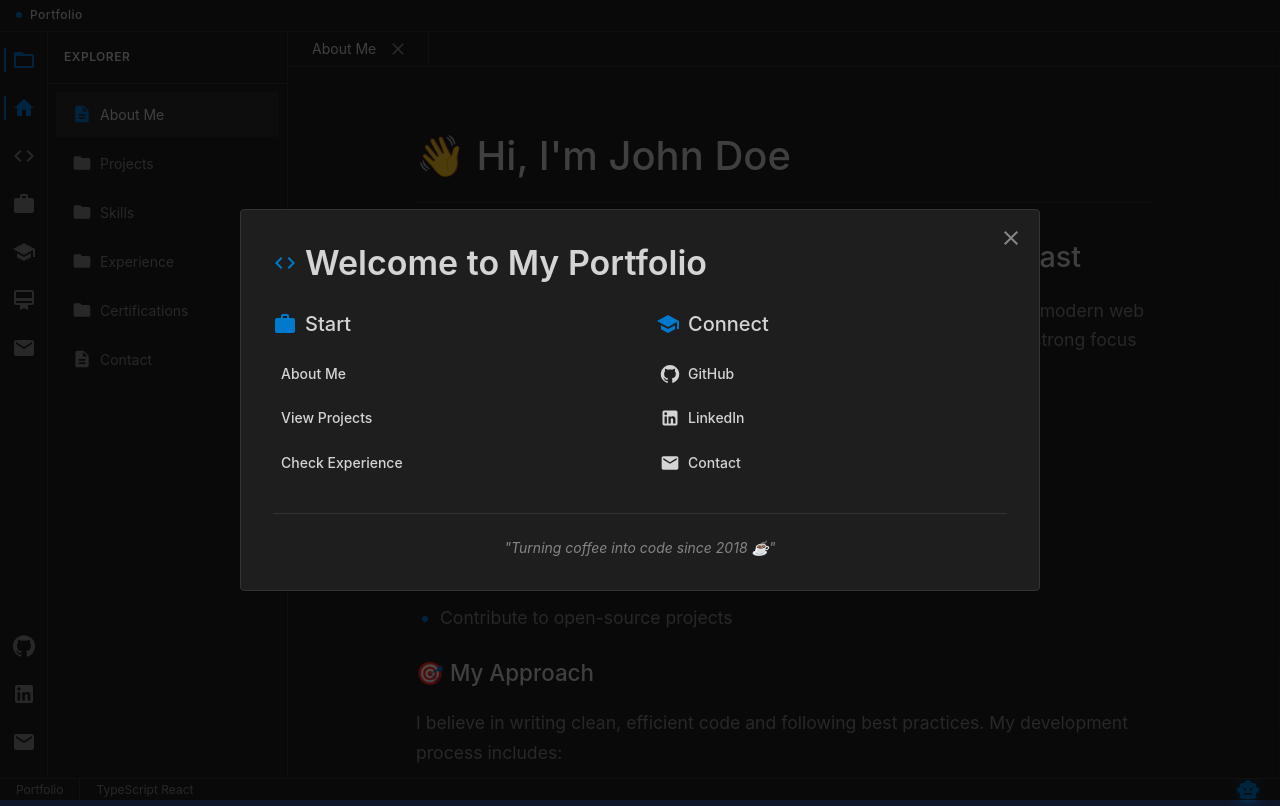
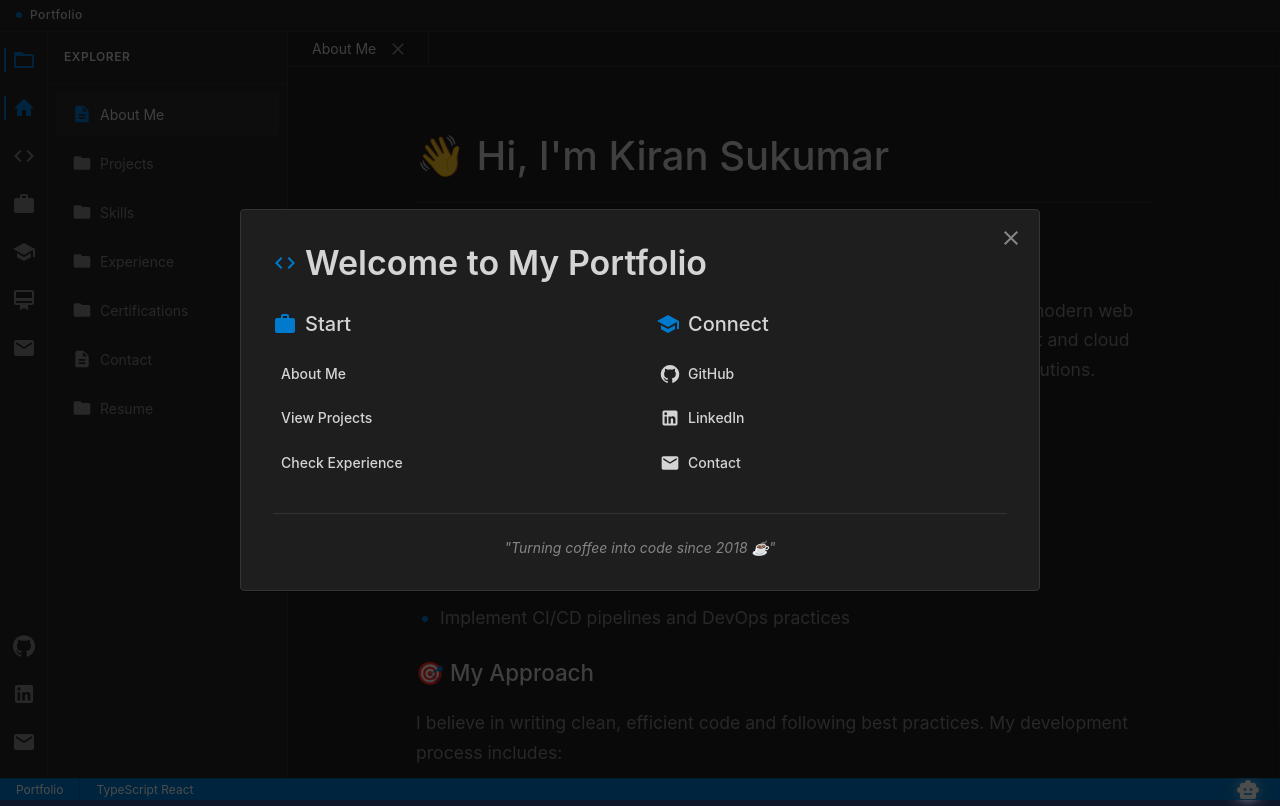
Before and after one commit to Kiran9223/portfolio2.0, a React (Create React App) app: page / in a window 1280 px wide. Built offline with nearby package versions, Linux system fonts and the light colour scheme.

Commit message:
Added new color scheme and resume tab

```diff
--- a/src/components/SidePanel/index.tsx
+++ b/src/components/SidePanel/index.tsx
@@ -53,7 +53,7 @@ const SidePanel: React.FC<SidePanelProps> = ({ fileList, selectedFile, setSelect
       <Box
         sx={{
           width: '48px',
-          bgcolor: '#1E1E1E',
+          bgcolor: '#252526',
           borderRight: '1px solid',
           borderColor: '#333333',
           display: 'flex',
@@ -165,7 +165,7 @@ const SidePanel: React.FC<SidePanelProps> = ({ fileList, selectedFile, setSelect
       <Box
         sx={{
           width: isExplorerCollapsed ? 0 : '240px',
-          bgcolor: '#1E1E1E',
+          bgcolor: '#252526',
           borderRight: '1px solid',
           borderColor: '#333333',
           display: 'flex',
--- a/src/components/StatusBar/index.tsx
+++ b/src/components/StatusBar/index.tsx
@@ -11,9 +11,9 @@ const StatusBar: React.FC = () => {
       <Box
         sx={{
           height: '22px',
-          bgcolor: '#1E1E1E',
+          bgcolor: '#007ACC',
           borderTop: '1px solid',
-          borderColor: '#333333',
+          borderColor: '#0066AA',
           display: 'flex',
           alignItems: 'center',
           px: 2,
@@ -23,7 +23,7 @@ const StatusBar: React.FC = () => {
         <Typography
           variant="caption"
           sx={{
-            color: '#858585',
+            color: '#FFFFFF',
             fontSize: '0.75rem',
             fontWeight: 400,
           }}
@@ -34,13 +34,13 @@ const StatusBar: React.FC = () => {
           sx={{
             height: '100%',
             width: '1px',
-            bgcolor: '#333333',
+            bgcolor: '#0066AA',
           }}
         />
         <Typography
           variant="caption"
           sx={{
-            color: '#858585',
+            color: '#FFFFFF',
             fontSize: '0.75rem',
             fontWeight: 400,
           }}
@@ -52,7 +52,7 @@ const StatusBar: React.FC = () => {
           <IconButton
             onClick={() => setIsChatOpen(true)}
             sx={{
-              color: '#007ACC',
+              color: '#FFFFFF',
               p: 0.5,
               position: 'relative',
               '&::before': {
@@ -64,13 +64,13 @@ const StatusBar: React.FC = () => {
                 width: '32px',
                 height: '32px',
                 borderRadius: '50%',
-                background: 'radial-gradient(circle, rgba(0, 122, 204, 0.2) 0%, rgba(0, 122, 204, 0) 70%)',
+                background: 'radial-gradient(circle, rgba(255, 255, 255, 0.2) 0%, rgba(255, 255, 255, 0) 70%)',
                 transition: 'all 0.3s ease',
               },
               '&:hover': {
-                color: '#D4D4D4',
+                color: '#FFFFFF',
                 '&::before': {
-                  background: 'radial-gradient(circle, rgba(0, 122, 204, 0.4) 0%, rgba(0, 122, 204, 0) 70%)',
+                  background: 'radial-gradient(circle, rgba(255, 255, 255, 0.4) 0%, rgba(255, 255, 255, 0) 70%)',
                   width: '40px',
                   height: '40px',
                 },
@@ -80,7 +80,7 @@ const StatusBar: React.FC = () => {
             <SmartToyIcon
               sx={{
                 fontSize: '1.5rem',
-                filter: 'drop-shadow(0 0 8px rgba(0, 122, 204, 0.5))',
+                filter: 'drop-shadow(0 0 8px rgba(255, 255, 255, 0.5))',
                 transition: 'all 0.3s ease',
               }}
             />
--- a/src/components/TitleBar/index.tsx
+++ b/src/components/TitleBar/index.tsx
@@ -6,7 +6,7 @@ const TitleBar: React.FC = () => {
     <Box
       sx={{
         height: '32px',
-        bgcolor: '#1E1E1E',
+        bgcolor: '#252526',
         borderBottom: '1px solid',
         borderColor: '#333333',
         display: 'flex',
--- a/src/components/WelcomePage/index.tsx
+++ b/src/components/WelcomePage/index.tsx
@@ -17,6 +17,7 @@ interface WelcomePageProps {
     linkedin: string;
     email: string;
   };
+
 }
 
 const WelcomePage: React.FC<WelcomePageProps> = ({ onClose, onNavigate, socialLinks }) => {
--- a/src/content.ts
+++ b/src/content.ts
@@ -4,19 +4,19 @@ export const socialLinks: SocialLink[] = [
   {
     id: 'github',
     platform: 'GitHub',
-    url: 'https://github.com/yourusername',
+    url: 'https://github.com/Kiran9223',
     icon: 'GitHubIcon'
   },
   {
     id: 'linkedin',
     platform: 'LinkedIn',
-    url: 'https://linkedin.com/in/yourusername',
+    url: 'http://www.linkedin.com/in/kiran-sukumar',
     icon: 'LinkedInIcon'
   },
   {
     id: 'email',
     platform: 'Email',
-    url: 'mailto:your.email@example.com',
+    url: 'mailto:kiransukumar@csu.fullerton.edu',
     icon: 'EmailIcon'
   }
 ];
@@ -28,25 +28,26 @@ export const fileList: Array<{ id: PortfolioSection; label: string; fileName: st
   { id: 'experience', label: 'Experience', fileName: 'experience.json' },
   { id: 'certifications', label: 'Certifications', fileName: 'certifications.json' },
   { id: 'contact', label: 'Contact', fileName: 'contact.md' },
+  { id: 'resume', label: 'Resume', fileName: 'resume.pdf' },
 ];
 
 export const content: Record<PortfolioSection, { title: string; body: string }> = {
   about: {
     title: 'About Me',
     body: `
-# 👋 Hi, I'm John Doe
+# 👋 Hi, I'm Kiran Sukumar
 
-## Full Stack Developer & Open Source Enthusiast
+## Full Stack Developer
 
-I'm a passionate software engineer with 5+ years of experience in building modern web applications. I specialize in React, Node.js, and cloud technologies, with a strong focus on creating scalable and maintainable solutions.
+I'm a passionate software engineer with 4 years of experience in building modern web applications. I specialize in Java, Python, Spring Boot, FastAPI, Flask, React and cloud technologies, with a strong focus on creating scalable and maintainable solutions.
 
 ### 🚀 What I Do
 
 - Design and develop full-stack web applications
 - Build and maintain RESTful APIs and microservices
+- Integrate LLM and other AI tools to enhance application functionality
 - Create responsive and accessible user interfaces
 - Implement CI/CD pipelines and DevOps practices
-- Contribute to open-source projects
 
 ### 🎯 My Approach
 
@@ -59,77 +60,90 @@ I believe in writing clean, efficient code and following best practices. My deve
 
 ### 🌟 Current Focus
 
-- Exploring Web3 and blockchain technologies
-- Learning Rust and system programming
-- Contributing to open-source projects
+- Exploring LLMs, AI and AI Agents
+- Develop cloud native applications using AWS
 - Building developer tools and utilities
 
 ### 🎓 Education & Background
 
-- B.S. in Computer Science, University of Technology
-- Certified AWS Solutions Architect
-- Regular speaker at tech meetups and conferences
-- Active open-source contributor
+- Master of Science in Computer Science, California State University, Fullerton [Anticipated Graduation: May 2026]
+- Bachelor of Technology in Information Technology, SSN College of Engineering
 
 Feel free to explore my projects and get in touch if you'd like to collaborate!
-    `,
+    `
   },
   projects: {
     title: 'Projects',
     body: JSON.stringify([
       {
         id: 'project1',
-        title: 'E-Commerce Platform',
-        description: 'A full-stack e-commerce platform built with React, Node.js, and MongoDB. Features include user authentication, product management, shopping cart, and payment integration.',
-        technologies: ['React', 'Node.js', 'MongoDB', 'Stripe', 'AWS'],
-        githubUrl: 'https://github.com/username/ecommerce',
-        liveUrl: 'https://ecommerce-demo.com',
+        title: 'Stratosphere',
+        description: 'Developed a dynamic backend with FastAPI and asynchronous programming for secure user subscription management, leveraging JWT-based authentication, RBAC, and real-time usage tracking. Simulated cloud services to enforce subscription plan limits and provided admin functionalities to manage plans, permissions, and user access seamlessly.',
+        technologies: ['Python', 'FASTApi', 'JWT'],
+        githubUrl: 'https://github.com/Kiran9223/stratosphere',
+        liveUrl: 'https://github.com/Kiran9223/stratosphere'
       },
       {
         id: 'project2',
-        title: 'Task Management App',
-        description: 'A collaborative task management application with real-time updates, team workspaces, and progress tracking. Built with React, Firebase, and Material-UI.',
-        technologies: ['React', 'Firebase', 'Material-UI', 'Redux'],
-        githubUrl: 'https://github.com/username/task-manager',
-        liveUrl: 'https://task-manager-demo.com',
+        title: 'CineSage',
+        description: 'Utilized GPT-4 (an LLM) to generate movie embeddings and transform user queries, creating a Generative AI-driven recommendation pipeline underpinned by Retrieval-Augmented Generation (RAG). Leveraged Weaviate\'s vector database for rapid similarity searches and retrieval, enabling context-rich, highly relevant movie recommendations.',
+        technologies: ['Python', 'LLM-GPT4', 'RAG', 'StreamLit', 'VectorDB', 'Weaviate'],
+        githubUrl: 'https://github.com/Kiran9223/movie-recommendation',
+        liveUrl: 'https://github.com/Kiran9223/movie-recommendation'
       },
       {
         id: 'project3',
-        title: 'Weather Dashboard',
-        description: 'A weather dashboard that displays current weather conditions and forecasts using multiple weather APIs. Features include location search, weather maps, and historical data.',
-        technologies: ['React', 'OpenWeather API', 'Chart.js', 'Geolocation API'],
-        githubUrl: 'https://github.com/username/weather-dashboard',
-        liveUrl: 'https://weather-dashboard-demo.com',
+        title: 'Meta Mart',
+        description: 'An auction platform for buying and selling NFTs. The platform allows users to bid on NFTs and the highest bidder wins the NFT. The platform also allows users to mint a new NFT and offer to the auction and view the list of products.',
+        technologies: ['React', 'Solidity', 'Ethers.js', 'Meta Mask', 'IPFS'],
+        githubUrl: 'https://github.com/Kiran9223/Auction-DApp',
+        liveUrl: 'https://github.com/Kiran9223/Auction-DApp'
       },
-    ] as Project[]),
+      {
+        id: 'project4',
+        title: 'WikiMedia',
+        description: 'Developed a backend application to demonstrate the use of Kafka and MySQL to implement a pattern to fetch live data and store it in the DB.',
+        technologies: ['Java', 'Spring Boot', 'Kafka', 'MySQL'],
+        githubUrl: 'https://github.com/Kiran9223/wikimedia',
+        liveUrl: 'https://github.com/Kiran9223/wikimedia'
+      }
+    ] as Project[])
   },
   skills: {
     title: 'Skills',
     body: JSON.stringify([
       {
         category: 'Frontend',
-        items: ['React', 'TypeScript', 'Next.js', 'Redux', 'Material-UI', 'Tailwind CSS', 'HTML5', 'CSS3', 'JavaScript'],
+        items: ['React', 'Angular', 'Material-UI', 'Tailwind CSS', 'HTML5', 'CSS3', 'JavaScript']
       },
       {
         category: 'Backend',
-        items: ['Node.js', 'Express', 'Python', 'Django', 'PostgreSQL', 'MongoDB', 'GraphQL', 'REST APIs'],
+        items: ['Java', 'Python', 'GO', 'Spring Boot', 'FastAPI', 'Flask', 'Kafka', 'Redis', 'MySQL', 'IBM DB2', 'MongoDB', 'REST APIs']
       },
       {
         category: 'Tools & Others',
-        items: ['Git', 'Docker', 'AWS', 'CI/CD', 'Jest', 'Cypress', 'Webpack', 'Vite'],
+        items: ['Git', 'Docker', 'Kubernetes', 'AWS', 'CI/CD']
       },
-    ] as Skill[]),
+      {
+        category: 'AI',
+        items: ['LLM', 'RAG', 'VectorDB', 'Weaviate', 'LangChain', 'Pydantic']
+      },
+      {
+        category: 'Software Design',
+        items: ['Object-Oriented Programming', 'Event-Driven Architecture', 'Microservices', 'RESTful APIs', 'SOLID Principles', 'Design Patterns']
+      }
+    ] as Skill[])
   },
   experience: {
     title: 'Work Experience',
     body: JSON.stringify([
       {
         id: 'exp1',
-        company: 'Tech Innovations Inc.',
-        position: 'Senior Full Stack Developer',
-        location: 'San Francisco, CA',
-        startDate: '2021-01',
-        endDate: 'Present',
+        company: 'IBM',
+        position: 'Software Engineer',
+        location: 'Bengaluru, KA',
+        startDate: '2020-10',
+        endDate: '2024-04',
         description: 'Leading the development of enterprise-scale web applications and mentoring junior developers.',
         responsibilities: [
           'Architected and developed microservices-based applications using Node.js and React',
@@ -138,36 +152,14 @@ Feel free to explore my projects and get in touch if you'd like to collaborate!
           'Conducted code reviews and implemented best practices',
           'Optimized application performance and reduced load times by 40%'
         ],
-        technologies: ['React', 'Node.js', 'TypeScript', 'AWS', 'Docker', 'Kubernetes'],
+        technologies: ['Java', 'Python', 'Spring Boot', 'FastAPI', 'Flask', 'RESTFul APIs', 'IBM Public Cloud', 'Docker', 'Kubernetes'],
         achievements: [
           'Reduced deployment time by 60% through automation',
           'Improved test coverage from 65% to 90%',
-          'Mentored 3 junior developers who were promoted to mid-level positions'
-        ]
-      },
-      {
-        id: 'exp2',
-        company: 'Digital Solutions Ltd.',
-        position: 'Full Stack Developer',
-        location: 'New York, NY',
-        startDate: '2019-03',
-        endDate: '2020-12',
-        description: 'Developed and maintained multiple web applications for enterprise clients.',
-        responsibilities: [
-          'Built responsive web applications using React and Material-UI',
-          'Developed RESTful APIs using Express.js and MongoDB',
-          'Implemented authentication and authorization systems',
-          'Collaborated with UX designers to implement pixel-perfect designs',
-          'Participated in agile development processes'
-        ],
-        technologies: ['React', 'Express.js', 'MongoDB', 'Material-UI', 'Redux', 'Jest'],
-        achievements: [
-          'Delivered 5 major projects on time and under budget',
-          'Reduced bug reports by 35% through improved testing',
-          'Implemented automated testing that saved 20 hours per week'
+          'Mentored 4 new joiners'
         ]
       }
-    ] as WorkExperience[]),
+    ] as WorkExperience[])
   },
   certifications: {
     title: 'Certifications',
@@ -199,34 +191,7 @@ Feel free to explore my projects and get in touch if you'd like to collaborate!
         description: 'Proven expertise in building scalable and reliable applications using Google Cloud technologies.',
         skills: ['Google Cloud', 'Cloud Development', 'DevOps', 'Microservices']
       },
-      {
-        id: 'cert4',
-        title: 'Microsoft Certified: Azure Developer Associate',
-        issuer: 'Microsoft',
-        date: '2023-01',
-        credentialUrl: 'https://www.credly.com/badges/example',
-        description: 'Demonstrated ability to design, build, test, and maintain cloud applications and services on Microsoft Azure.',
-        skills: ['Azure', 'Cloud Development', 'DevOps', 'C#', '.NET']
-      },
-      {
-        id: 'cert5',
-        title: 'Certified Kubernetes Administrator (CKA)',
-        issuer: 'Cloud Native Computing Foundation',
-        date: '2022-09',
-        credentialUrl: 'https://www.credly.com/badges/example',
-        description: 'Proven ability to perform the responsibilities of a Kubernetes administrator in a production environment.',
-        skills: ['Kubernetes', 'Container Orchestration', 'DevOps', 'Cloud Native']
-      },
-      {
-        id: 'cert6',
-        title: 'Oracle Certified Professional, Java SE 11 Developer',
-        issuer: 'Oracle',
-        date: '2022-06',
-        credentialUrl: 'https://www.credly.com/badges/example',
-        description: 'Demonstrated expertise in Java programming language and ability to develop robust applications using Java SE 11.',
-        skills: ['Java', 'Object-Oriented Programming', 'Software Development', 'Enterprise Applications']
-      }
-    ] as Certification[]),
+    ] as Certification[])
   },
   contact: {
     title: 'Contact',
@@ -238,21 +203,16 @@ Feel free to explore my projects and get in touch if you'd like to collaborate!
 I'm always open to discussing new projects, creative ideas, or opportunities to be part of your vision.
 
 ### 📧 Email
-Feel free to reach out at [john.doe@example.com](mailto:john.doe@example.com)
+Feel free to reach out at [kiransukumar@csu.fullerton.edu](mailto:kiransukumar@csu.fullerton.edu)
 
 ### 💼 LinkedIn
-Connect with me on [LinkedIn](https://linkedin.com/in/johndoe) for professional networking and updates.
+Connect with me on [LinkedIn](http://www.linkedin.com/in/kiran-sukumar) for professional networking and updates.
 
 ### 🐙 GitHub
-Check out my projects on [GitHub](https://github.com/johndoe) and let's collaborate!
-
-### 📱 Social Media
-- [Twitter](https://twitter.com/johndoe) - For tech updates and thoughts
-- [Dev.to](https://dev.to/johndoe) - Where I share my technical articles
-- [Medium](https://medium.com/@johndoe) - For longer-form content
+Check out my projects on [GitHub](https://github.com/Kiran9223) and let's collaborate!
 
 ### 📍 Location
-Based in San Francisco, CA, but available for remote work worldwide.
+Based in Fullerton, CA, but available for remote work worldwide.
 
 ### ⏰ Availability
 - Currently available for freelance projects
@@ -260,6 +220,28 @@ Based in San Francisco, CA, but available for remote work worldwide.
 - Willing to relocate for the right opportunity
 
 Feel free to reach out through any of these channels. I typically respond within 24 hours!
-    `,
+    `
   },
+  resume: {
+    title: 'Resume',
+    body: `
+<div style="text-align: center; margin-bottom: 20px;">
+  <a
+    href="https://drive.google.com/drive/u/4/folders/1F8P2wf69IOYg3zShVpt7JhKjh57ly2hS"
+    target="_blank"
+    rel="noopener noreferrer"
+    class="download-button"
+  >
+    Download Resume
+  </a>
+</div>
+
+<iframe
+  src="https://drive.google.com/file/d/1dqQof4aD7qipdsNI5SASAdgcsMm5-Cc3/preview"
+  width="100%"
+  height="800px"
+  allow="autoplay"
+></iframe>
+    `
+  }
 };
--- a/src/types.ts
+++ b/src/types.ts
@@ -1,4 +1,4 @@
-export type PortfolioSection = 'about' | 'projects' | 'skills' | 'contact' | 'experience' | 'certifications';
+export type PortfolioSection = 'about' | 'projects' | 'skills' | 'contact' | 'experience' | 'certifications' | 'resume';
 
 export interface FileList extends Array<FileItem> {}
 
```
Also changed, not shown: src/App.tsx (+4 -3 lines), src/components/Editor/index.tsx (+33 -0 lines).
